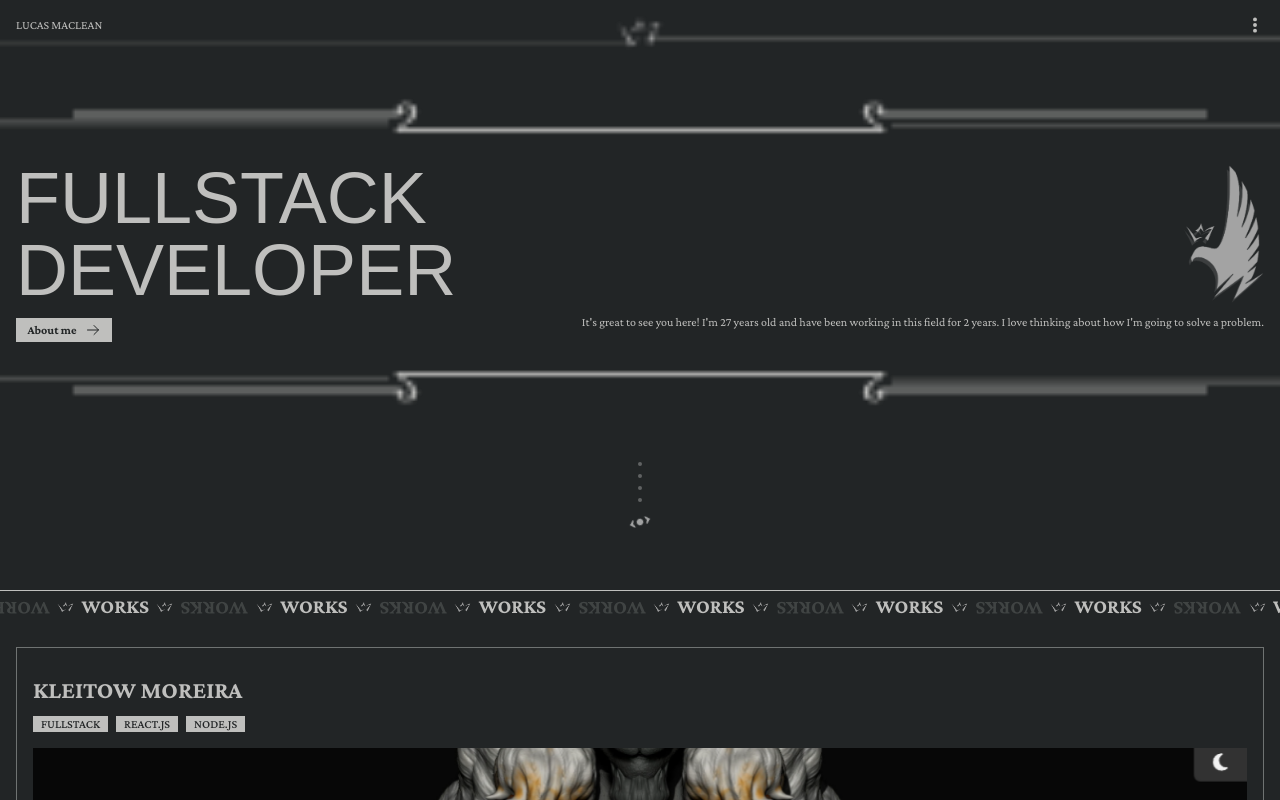
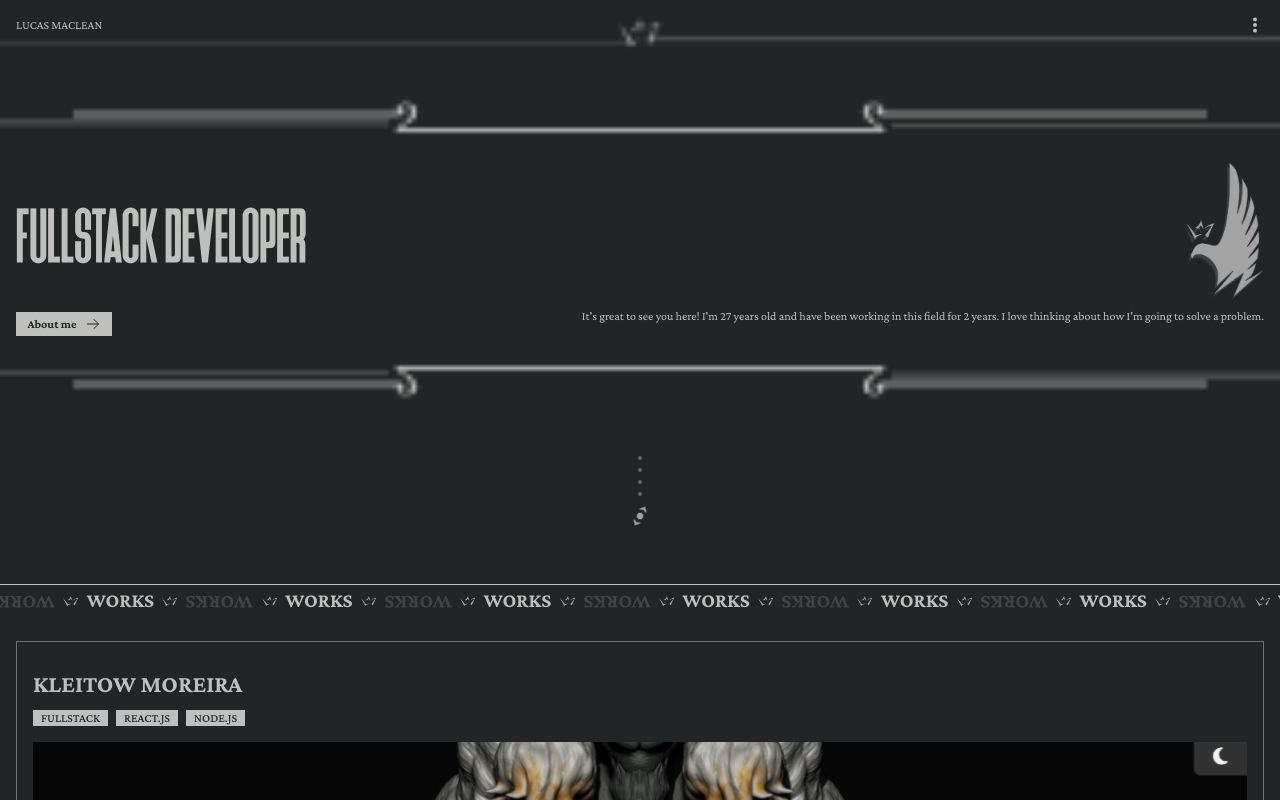
Before and after one commit to osmaclean/port-fullstack, a Next.js app: page / in a window 1280 px wide. Shown: the top 800 px of the page. Built offline with nearby package versions, Linux system fonts and the light colour scheme.

Commit message:
fix: correctiuon upload font again

```diff
--- a/src/app/layout.tsx
+++ b/src/app/layout.tsx
@@ -1,9 +1,9 @@
 import type { Metadata } from 'next'
 import { Crimson_Pro } from 'next/font/google'
-import './globals.css'
 import Header from '@/components/organism/Header/Header'
 import Footer from '@/components/organism/Footer/Footer'
 import localFont from 'next/font/local'
+import './globals.css'
 
 const crimsonPro = Crimson_Pro({
   subsets: ['latin'],
@@ -11,15 +11,9 @@ const crimsonPro = Crimson_Pro({
   variable: '--font-crimsonPro',
 })
 
-const heathergreen = localFont({
+export const heathergreen = localFont({
   src: '../../public/fonts/Heathergreen.ttf',
-  variable: '--font-heathergreen',
 })
-
-export const metadata: Metadata = {
-  title: 'Lucas Maclean',
-  description: 'Personal Portfólio',
-}
 
 export default function RootLayout({
   children,
@@ -28,9 +22,10 @@ export default function RootLayout({
 }>) {
   return (
     <html lang="en">
-      <body
-        className={`${heathergreen.className && crimsonPro.className} bg-primary-500`}
-      >
+      <head>
+        <title>Lucas Maclean</title>
+      </head>
+      <body className={`${crimsonPro.className} bg-primary-500`}>
         <Header />
         {children}
         <Footer />
--- a/src/components/organism/Hero/Hero.tsx
+++ b/src/components/organism/Hero/Hero.tsx
@@ -1,6 +1,7 @@
 'use client'
 
 import { ArrowRight } from 'phosphor-react'
+import { heathergreen } from '@/app/layout'
 import Image from 'next/image'
 import React from 'react'
 import Scroll from '@/components/molecules/Scroll/Scroll'
@@ -19,8 +20,7 @@ export default function Hero() {
       <section className="px-4 flex w-full flex-col items-center justify-center">
         <div className="flex items-center w-full justify-between">
           <h1
-            style={{ fontFamily: 'var(--font-heathergreen)' }}
-            className="w-[60%] uppercase font-normal text-7xl text-primary-100"
+            className={`w-[60%] uppercase font-normal text-7xl text-primary-100 ${heathergreen.className}`}
           >
             fullstack developer
           </h1>
--- a/tailwind.config.ts
+++ b/tailwind.config.ts
@@ -34,7 +34,8 @@ const config: Config = {
         cardSocial: '10% 13% 42% 0%/10% 12% 75% 0%',
       },
       fontFamily: {
-        heathergreen: ['--font-heathergreen'],
+        anton: ['--font-anton'],
+        crimsonPro: ['--font-crimsonPro'],
       },
     },
   },
```
Also changed, not shown: public/fonts/Heathergreen.woff (deleted), public/fonts/Heathergreen.woff2 (deleted).
